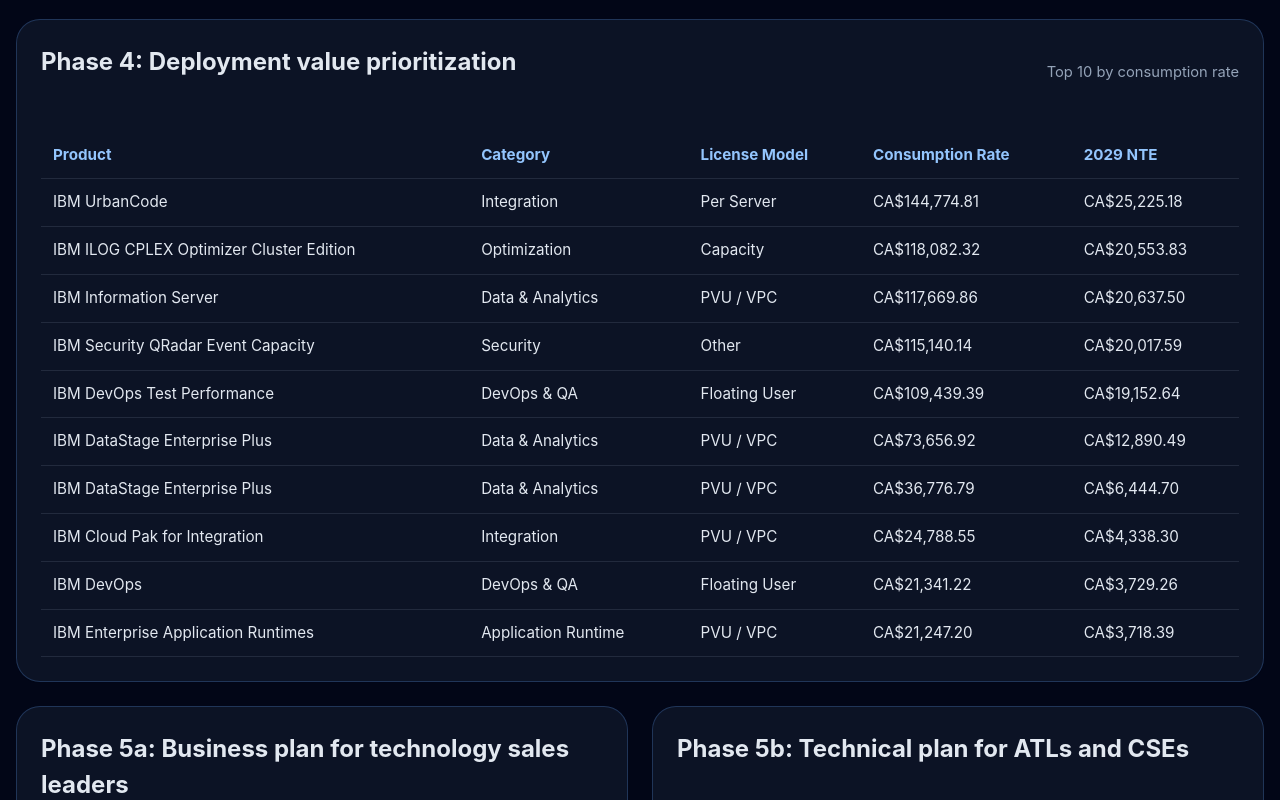
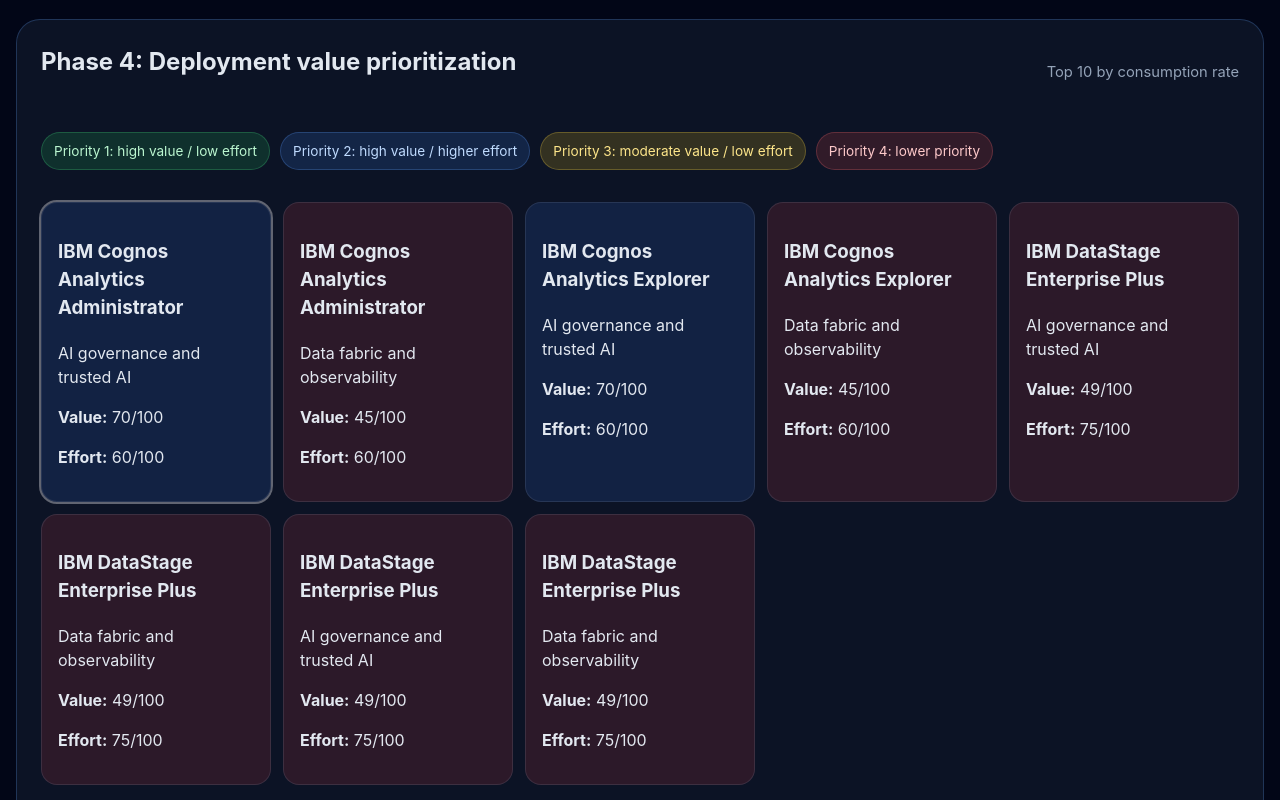
Before and after one commit to philippefabryw-bot/watsonxchallengehorizon2, a React (Vite) app: page / in a window 1280 px wide. Shown: the part 2760-3560 px from the top of the page. Built offline with nearby package versions, Linux system fonts and the light colour scheme.

Commit message:
added heatmap

```diff
--- a/src/App.jsx
+++ b/src/App.jsx
@@ -336,6 +336,30 @@
     .sort((a, b) => b.consumptionRate - a.consumptionRate)
     .slice(0, 10);
 
+  const effortValueMatrix = useCaseRecommendations
+    .slice(0, 8)
+    .map((item) => {
+      const priority = deploymentPriorities.find((entry) => entry.product === item.product);
+      const valueScore = Math.min(100, Math.round(((priority?.consumptionRate ?? 0) / 150000) * 100) || (item.demand === 'High' ? 70 : 45));
+      const effortBase = priority?.licenseModel === 'PVU / VPC' ? 75 : priority?.licenseModel === 'Authorized User' || priority?.licenseModel === 'Floating User' ? 45 : 60;
+      const effortScore = Math.min(100, effortBase + (priority?.category === 'Security' || priority?.category === 'Integration' ? 10 : 0));
+      const priorityBand =
+        valueScore >= 65 && effortScore <= 50
+          ? 'priority-1'
+          : valueScore >= 65
+            ? 'priority-2'
+            : effortScore <= 50
+              ? 'priority-3'
+              : 'priority-4';
+
+      return {
+        ...item,
+        valueScore,
+        effortScore,
+        priorityBand,
+      };
+    });
+
 
   return {
     licenseRecommendations,
@@ -350,6 +374,7 @@
     knowledgeBase,
     executivePresentations,
     deploymentPriorities,
+    effortValueMatrix,
   };
 };
 
@@ -596,6 +621,25 @@
             <h2>Phase 4: Deployment value prioritization</h2>
             <span>Top {analysis.deploymentPriorities.length} by consumption rate</span>
           </div>
+          <div className="matrix-legend">
+            <span className="matrix-chip matrix-chip-priority-1">Priority 1: high value / low effort</span>
+            <span className="matrix-chip matrix-chip-priority-2">Priority 2: high value / higher effort</span>
+            <span className="matrix-chip matrix-chip-priority-3">Priority 3: moderate value / low effort</span>
+            <span className="matrix-chip matrix-chip-priority-4">Priority 4: lower priority</span>
+          </div>
+          <div className="matrix-grid">
+            {analysis.effortValueMatrix.map((item, index) => (
+              <article
+                key={`matrix-${item.product}-${index}`}
+                className={`matrix-card ${item.priorityBand}${selectedUseCase?.product === item.product && selectedUseCase?.title === item.title ? ' matrix-card-selected' : ''}`}
+              >
+                <h3>{item.product}</h3>
+                <p>{item.title}</p>
+                <p><strong>Value:</strong> {item.valueScore}/100</p>
+                <p><strong>Effort:</strong> {item.effortScore}/100</p>
+              </article>
+            ))}
+          </div>
           <table className="priority-table">
             <thead>
               <tr>
--- a/src/styles.css
+++ b/src/styles.css
@@ -322,6 +322,77 @@
   margin-bottom: 16px;
 }
 
+.matrix-legend {
+  display: flex;
+  flex-wrap: wrap;
+  gap: 10px;
+  margin-bottom: 16px;
+}
+
+.matrix-chip {
+  padding: 8px 12px;
+  border-radius: 999px;
+  font-size: 0.85rem;
+  border: 1px solid transparent;
+}
+
+.matrix-chip-priority-1 {
+  background: rgba(34, 197, 94, 0.16);
+  border-color: rgba(74, 222, 128, 0.25);
+  color: #bbf7d0;
+}
+
+.matrix-chip-priority-2 {
+  background: rgba(59, 130, 246, 0.16);
+  border-color: rgba(96, 165, 250, 0.25);
+  color: #bfdbfe;
+}
+
+.matrix-chip-priority-3 {
+  background: rgba(250, 204, 21, 0.16);
+  border-color: rgba(253, 224, 71, 0.25);
+  color: #fde68a;
+}
+
+.matrix-chip-priority-4 {
+  background: rgba(239, 68, 68, 0.16);
+  border-color: rgba(248, 113, 113, 0.25);
+  color: #fecaca;
+}
+
+.matrix-grid {
+  display: grid;
+  grid-template-columns: repeat(auto-fit, minmax(220px, 1fr));
+  gap: 12px;
+  margin-bottom: 18px;
+}
+
+.matrix-card {
+  padding: 16px;
+  border-radius: 16px;
+  border: 1px solid rgba(148, 163, 184, 0.16);
+}
+
+.matrix-card-selected {
+  outline: 2px solid rgba(255, 255, 255, 0.35);
+}
+
+.matrix-card.priority-1 {
+  background: rgba(34, 197, 94, 0.14);
+}
+
+.matrix-card.priority-2 {
+  background: rgba(59, 130, 246, 0.14);
+}
+
+.matrix-card.priority-3 {
+  background: rgba(250, 204, 21, 0.14);
+}
+
+.matrix-card.priority-4 {
+  background: rgba(239, 68, 68, 0.14);
+}
+
 .use-case-option {
   display: grid;
   gap: 6px;
```
Also changed, not shown: 5 other files (tests, documents, lock files or other folders).
